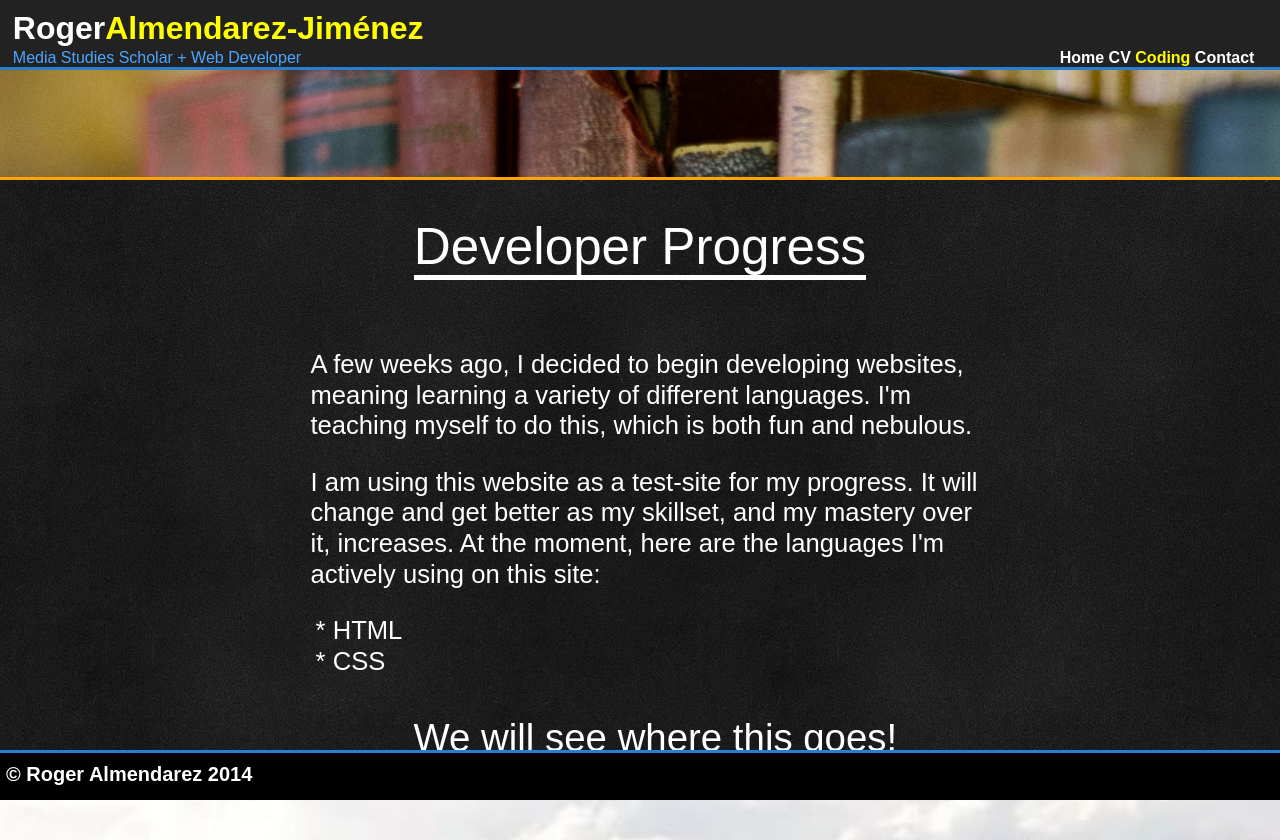
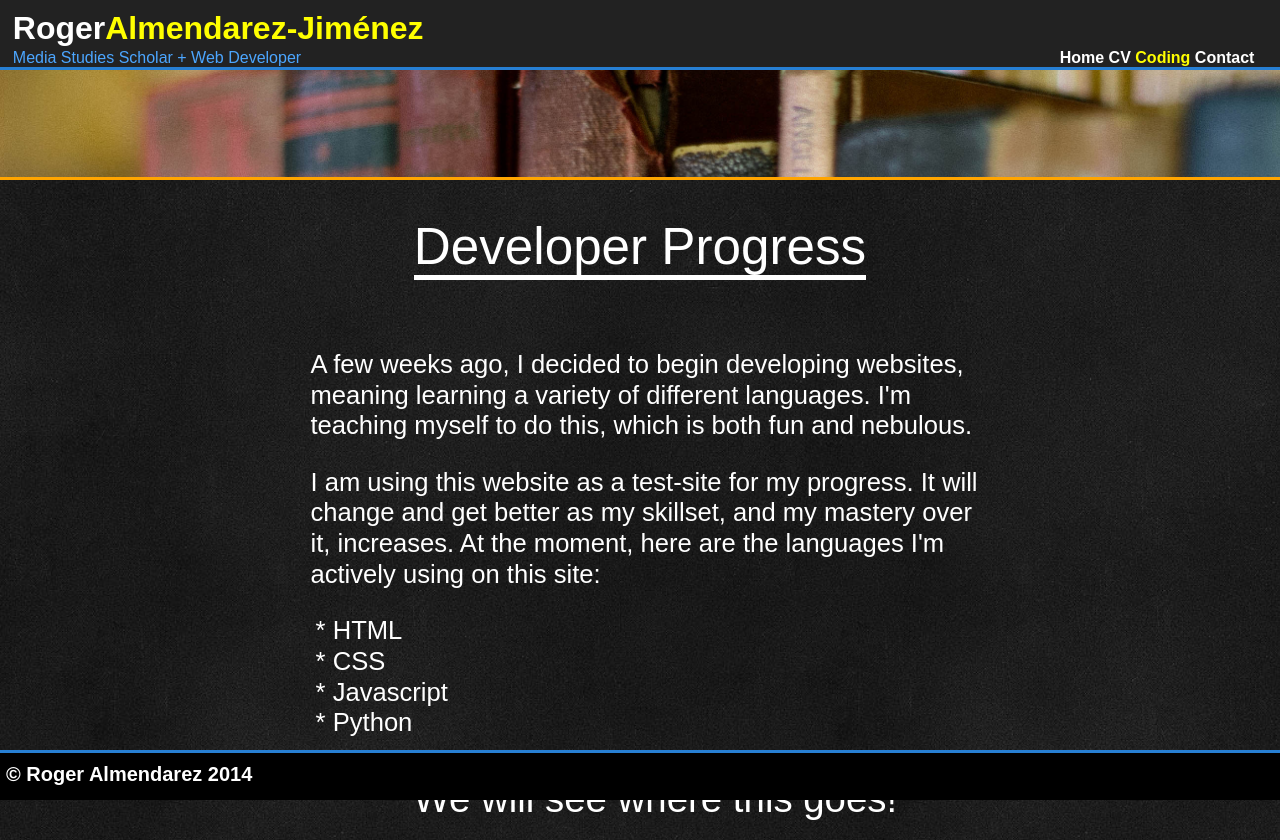
Before and after one commit to rogeralmendarez/rogeralmendarez.github.io, a plain HTML site: page devprog/devprog.html in a window 1280 px wide. Shown: the top 840 px of the page. Drawn offline with Linux system fonts and the light colour scheme.

Commit message:
Add dev progress/Javascript and Python

```diff
--- a/devprog/devprog.html
+++ b/devprog/devprog.html
@@ -40,6 +40,8 @@
 				<ul class="list">
 					<li>* HTML</li>
 					<li>* CSS</li>
+					<li>* Javascript</li>
+					<li>* Python</li>
 				</ul>
 				<p style="text-align: center; font-size: 1.5em;">We will see where this goes!</p>
 			</div>
```
